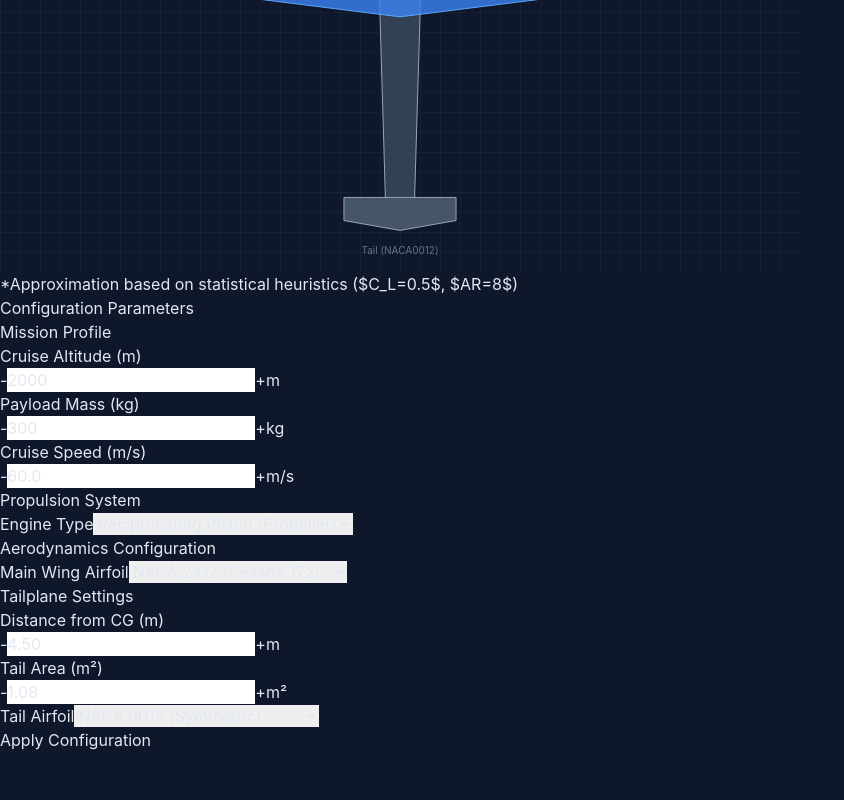
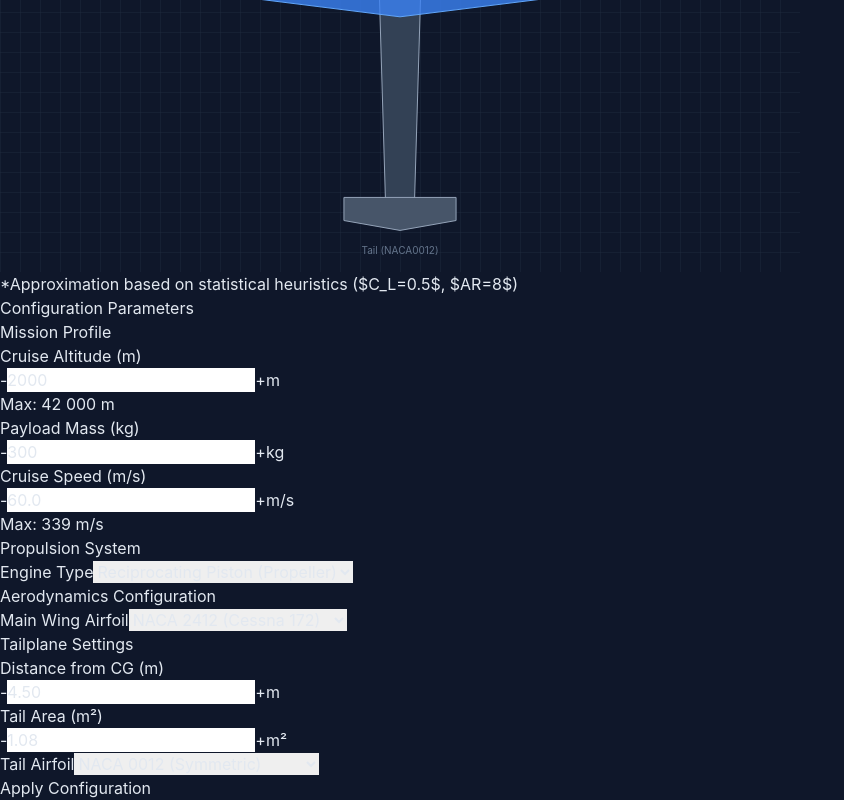
Before and after one commit to Janloo/phoenix, a React (Vite) app in the folder phoenix-web/: page / in a window 1280 px wide. Shown: the part 560-1360 px from the top of the page, without its empty margins (0-844 px from the left). Before the commit the page ends 1312 px from the top, so only its background shows below. Built offline with nearby package versions, Linux system fonts and the light colour scheme.

Commit message:
feat: drawing

```diff
--- a/phoenix-web/src/components/RequirementForm.tsx
+++ b/phoenix-web/src/components/RequirementForm.tsx
@@ -135,6 +135,10 @@ const SelectField: React.FC<SelectFieldProps> = ({ label, name, value, options,
 export const RequirementForm: React.FC<Props> = ({ data, onChange, unitSystem }) => {
     const config = UNIT_CONFIGS[unitSystem];
 
+    // Hard limits (stored in metric)
+    const MAX_ALTITUDE_M = 42000;   // ~FL420 service ceiling
+    const MAX_SPEED_MPS = 339;     // Just below Mach 1 at ISA sea level (~340 m/s)
+
     const handleChange = (e: React.ChangeEvent<HTMLInputElement | HTMLSelectElement>) => {
         const { name, value } = e.target;
 
@@ -145,6 +149,10 @@ export const RequirementForm: React.FC<Props> = ({ data, onChange, unitSystem })
         else if (name === 'payload') metricValue = reverseConvertMass(metricValue, unitSystem);
         else if (name === 'tailArea') metricValue = reverseConvertArea(metricValue, unitSystem);
         else if (name === 'tailDist') metricValue = reverseConvertLength(metricValue, unitSystem);
+
+        // Enforce hard limits on metric values
+        if (name === 'altitude') metricValue = Math.min(MAX_ALTITUDE_M, metricValue);
+        if (name === 'speed') metricValue = Math.min(MAX_SPEED_MPS, metricValue);
 
         onChange({
             ...data,
@@ -180,8 +188,11 @@ export const RequirementForm: React.FC<Props> = ({ data, onChange, unitSystem })
         alert(`Design Configuration Saved!`);
     };
 
-    // Max altitude in display units
+    // Limits in display units
     const maxAltitude = unitSystem === 'metric' ? 42000 : Math.round(convertAltitude(42000, 'imperial'));
+    const maxSpeed = unitSystem === 'metric' ? 339 : Math.floor(convertSpeed(339, 'imperial'));
+    const maxAltLabel = unitSystem === 'metric' ? '42 000 m' : '137 795 ft';
+    const maxSpdLabel = unitSystem === 'metric' ? '339 m/s' : `${Math.floor(convertSpeed(339, 'imperial'))} kts  (Mach 1)`;
 
     return (
         <div className="p-6 max-w-xl mx-auto bg-slate-800 rounded-xl shadow-2xl border border-slate-700">
@@ -200,6 +211,7 @@ export const RequirementForm: React.FC<Props> = ({ data, onChange, unitSystem })
                             unit={config.altitudeShort}
                             step={unitSystem === 'metric' ? 100 : 500}
                             max={maxAltitude}
+                            subtext={`Max: ${maxAltLabel}`}
                             onChange={handleChange}
                             onIncrement={handleIncrement}
                         />
@@ -218,6 +230,8 @@ export const RequirementForm: React.FC<Props> = ({ data, onChange, unitSystem })
                             value={convertSpeed(data.speed, unitSystem).toFixed(1)}
                             unit={config.speedShort}
                             step={unitSystem === 'metric' ? 1 : 5}
+                            max={maxSpeed}
+                            subtext={`Max: ${maxSpdLabel}`}
                             onChange={handleChange}
                             onIncrement={handleIncrement}
                         />
```
